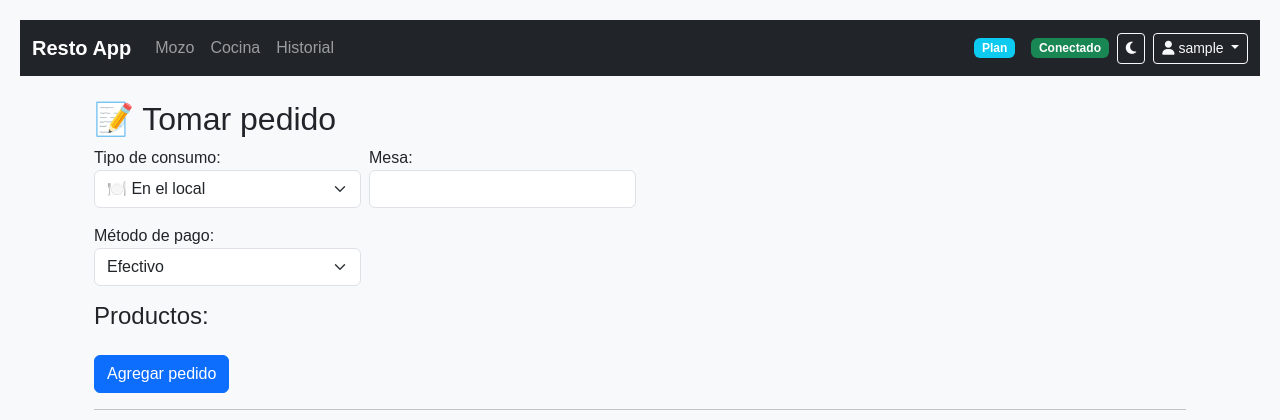
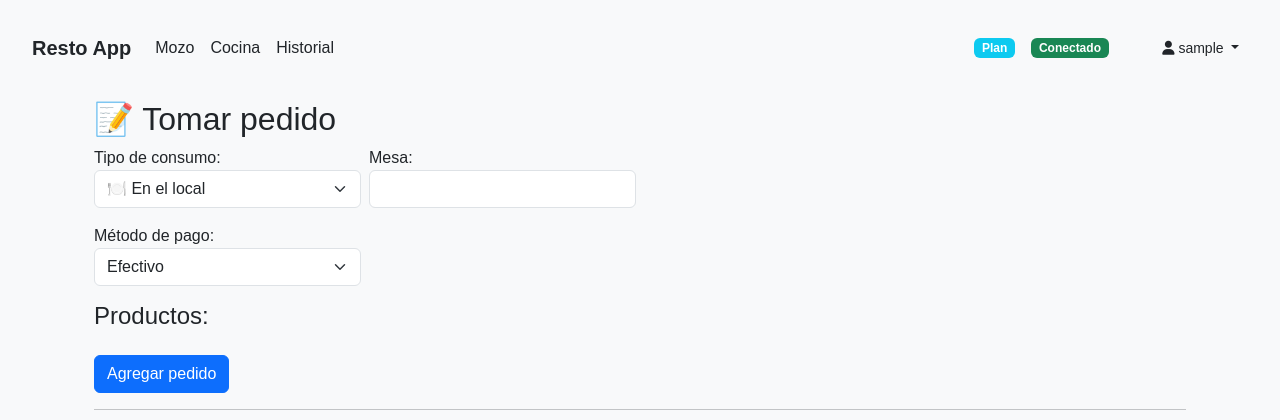
Before and after one commit to Abalito04/App-resto, a Flask app: page / in a window 1280 px wide. Shown: the top 420 px of the page. Run offline with Flask 3, Linux system fonts and the light colour scheme; the visitor is signed in with stand-in values (Sample User, id 1); data that the repository does not hold is empty; some libraries are stand-ins or nearby versions.

Commit message:
mejorando css

```diff
--- a/templates/base.html
+++ b/templates/base.html
@@ -10,6 +10,33 @@
     <link rel="stylesheet" href="{{ url_for('static', filename='style.css') }}">
     <link rel="apple-touch-icon" href="{{ url_for('static', filename='icon-192.png') }}">
     <script src="https://kit.fontawesome.com/4c7c8e0e6e.js" crossorigin="anonymous"></script>
+<style>
+  body.bg-dark {
+    background-color: #181818 !important;
+    color: #f8f9fa !important;
+  }
+  .navbar-dark .navbar-nav .nav-link,
+  .navbar-dark .navbar-brand,
+  .navbar-dark .dropdown-toggle,
+  .navbar-dark .btn-outline-light {
+    color: #fff !important;
+  }
+  .navbar-light .navbar-nav .nav-link,
+  .navbar-light .navbar-brand,
+  .navbar-light .dropdown-toggle,
+  .navbar-light .btn-outline-dark {
+    color: #212529 !important;
+  }
+  .dropdown-menu {
+    background-color: inherit;
+  }
+  .dropdown-menu .dropdown-item {
+    color: inherit;
+  }
+  .btn-outline-light, .btn-outline-dark {
+    border-color: transparent;
+  }
+</style>
 </head>
 <body class="bg-light">
 <nav class="navbar navbar-expand-lg navbar-dark bg-dark">
@@ -70,21 +97,51 @@
 <script src="https://cdn.jsdelivr.net/npm/bootstrap@5.3.2/dist/js/bootstrap.bundle.min.js"></script>
 <script>
   // Tema oscuro/claro
-  const themeBtn = document.getElementById('toggle-theme');
-  if (themeBtn) {
-    themeBtn.onclick = function() {
-      document.body.classList.toggle('bg-dark');
-      document.body.classList.toggle('text-white');
-      document.querySelector('.navbar').classList.toggle('navbar-dark');
-      document.querySelector('.navbar').classList.toggle('navbar-light');
-      document.querySelector('.navbar').classList.toggle('bg-dark');
-      document.querySelector('.navbar').classList.toggle('bg-light');
-      // Cambia el icono
+  function setTheme(dark) {
+    document.body.classList.toggle('bg-dark', dark);
+    document.body.classList.toggle('text-white', dark);
+    const navbar = document.querySelector('.navbar');
+    if (navbar) {
+      navbar.classList.toggle('navbar-dark', dark);
+      navbar.classList.toggle('navbar-light', !dark);
+      navbar.classList.toggle('bg-dark', dark);
+      navbar.classList.toggle('bg-light', !dark);
+    }
+    // Cambia el icono del botón
+    const themeBtn = document.getElementById('toggle-theme');
+    if (themeBtn) {
       const icon = themeBtn.querySelector('i');
-      icon.classList.toggle('fa-moon');
-      icon.classList.toggle('fa-sun');
+      if (icon) {
+        icon.classList.toggle('fa-moon', !dark);
+        icon.classList.toggle('fa-sun', dark);
+      }
+      // Cambia el color del botón para que siempre sea visible
+      themeBtn.classList.toggle('btn-outline-light', !dark);
+      themeBtn.classList.toggle('btn-outline-dark', dark);
     }
+    // Cambia los dropdowns
+    document.querySelectorAll('.dropdown-menu').forEach(menu => {
+      menu.classList.toggle('bg-dark', dark);
+      menu.classList.toggle('bg-light', !dark);
+      menu.classList.toggle('text-white', dark);
+      menu.classList.toggle('text-dark', !dark);
+    });
+    // Guarda preferencia
+    localStorage.setItem('darkTheme', dark ? '1' : '0');
   }
+
+  // Inicializa el tema según preferencia guardada
+  document.addEventListener('DOMContentLoaded', function() {
+    const dark = localStorage.getItem('darkTheme') === '1';
+    setTheme(dark);
+    const themeBtn = document.getElementById('toggle-theme');
+    if (themeBtn) {
+      themeBtn.onclick = function() {
+        setTheme(!document.body.classList.contains('bg-dark'));
+      }
+    }
+  });
+
   // Notificaciones
   const notifBtn = document.getElementById("enable-notifications");
   if (notifBtn) {
```
